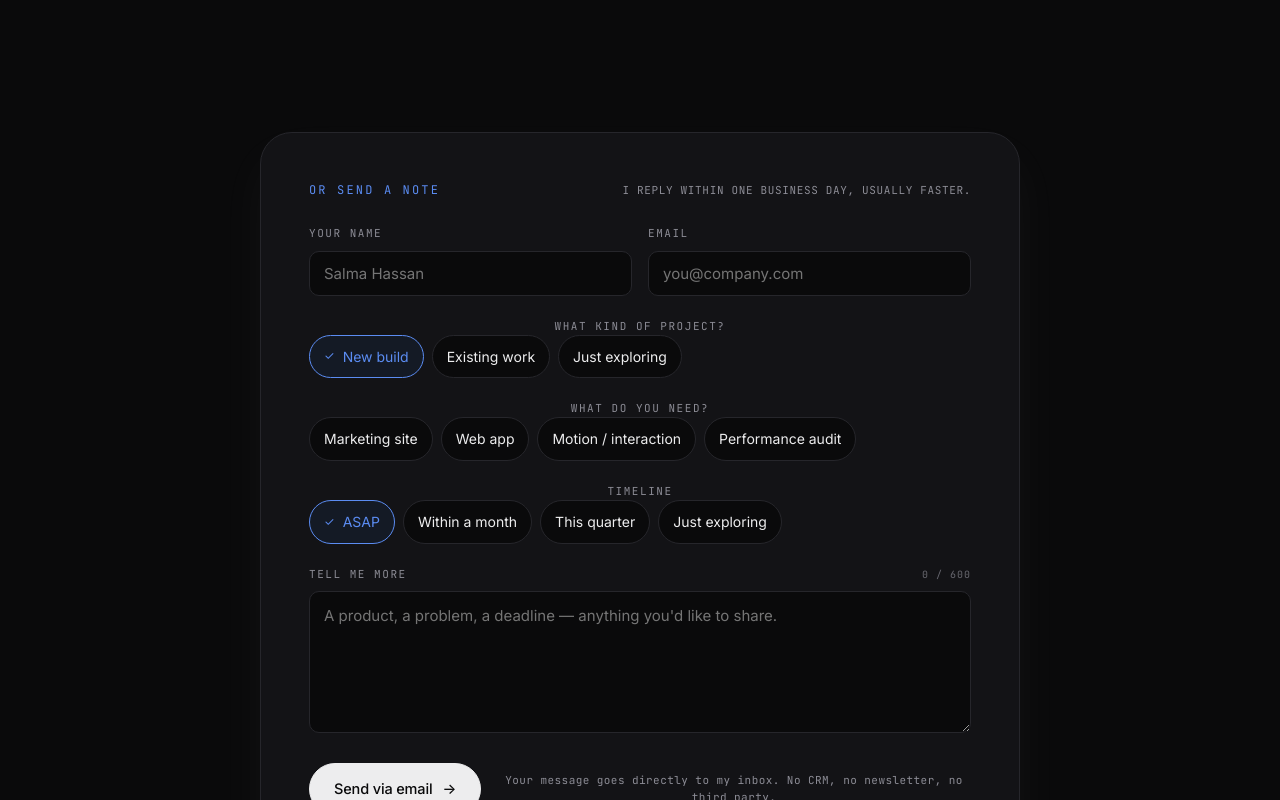
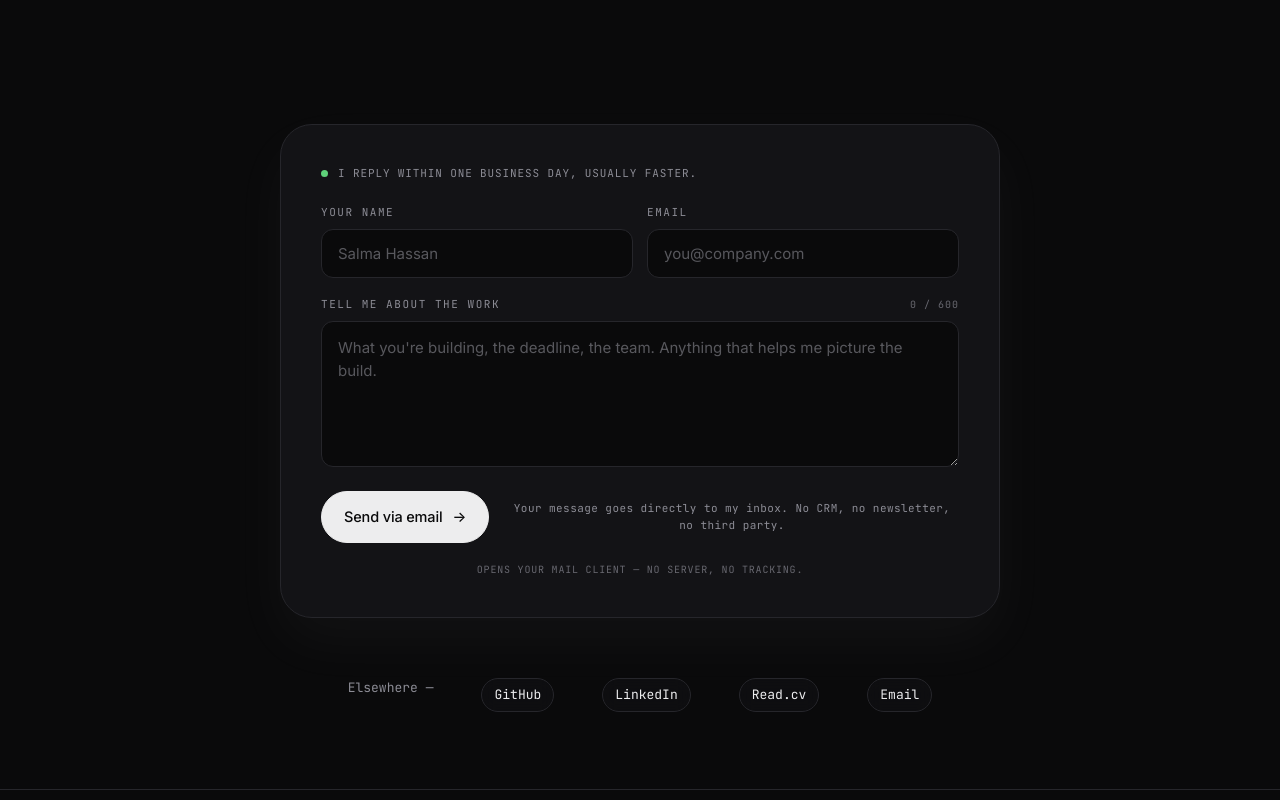
Before and after one commit to hussienessam04/portfolio, a Next.js app: page /en in a window 1280 px wide. Shown: the part 7860-8660 px from the top of the page. Built offline with nearby package versions, Linux system fonts and the light colour scheme.

Commit message:
refactor: simplify ContactForm (drop chip selectors, keep only name+email+message) + cleaner editorial layout

```diff
--- a/messages/ar.json
+++ b/messages/ar.json
@@ -146,33 +146,12 @@
     ]
   },
   "contactForm": {
-    "eyebrow": "أو أرسل ملاحظة",
     "nameLabel": "اسمك",
     "namePlaceholder": "سلمى حسن",
     "emailLabel": "البريد",
     "emailPlaceholder": "you@company.com",
-    "typeLabel": "ما نوع المشروع؟",
-    "typeOptions": [
-      { "value": "new", "label": "بناء جديد" },
-      { "value": "existing", "label": "عمل قائم" },
-      { "value": "exploring", "label": "استكشاف فقط" }
-    ],
-    "scopeLabel": "ماذا تحتاج؟",
-    "scopeOptions": [
-      { "value": "site", "label": "موقع تسويقي" },
-      { "value": "app", "label": "تطبيق ويب" },
-      { "value": "motion", "label": "حركة / تفاعل" },
-      { "value": "audit", "label": "تدقيق أداء" }
-    ],
-    "timelineLabel": "الجدول الزمني",
-    "timelineOptions": [
-      { "value": "asap", "label": "في أسرع وقت" },
-      { "value": "month", "label": "خلال شهر" },
-      { "value": "quarter", "label": "هذا الربع" },
-      { "value": "exploring", "label": "استكشاف فقط" }
-    ],
-    "messageLabel": "أخبرني المزيد",
-    "messagePlaceholder": "منتج، مشكلة، موعد نهائي — أي شيء تودّ مشاركته.",
+    "messageLabel": "أخبرني عن العمل",
+    "messagePlaceholder": "ما الذي تبنيه، الموعد النهائي، الفريق. أي شيء يساعدني على تصوّر المشروع.",
     "submitLabel": "أرسل عبر البريد",
     "submitHint": "يفتح تطبيق البريد — بلا خادم، بلا تتبّع.",
     "privacyNote": "رسالتك تصل إلى بريدي مباشرة. بلا CRM، بلا نشرة، بلا طرف ثالث.",
--- a/messages/en.json
+++ b/messages/en.json
@@ -180,33 +180,12 @@
     ]
   },
   "contactForm": {
-    "eyebrow": "Or send a note",
     "nameLabel": "Your name",
     "namePlaceholder": "Salma Hassan",
     "emailLabel": "Email",
     "emailPlaceholder": "you@company.com",
-    "typeLabel": "What kind of project?",
-    "typeOptions": [
-      { "value": "new", "label": "New build" },
-      { "value": "existing", "label": "Existing work" },
-      { "value": "exploring", "label": "Just exploring" }
-    ],
-    "scopeLabel": "What do you need?",
-    "scopeOptions": [
-      { "value": "site", "label": "Marketing site" },
-      { "value": "app", "label": "Web app" },
-      { "value": "motion", "label": "Motion / interaction" },
-      { "value": "audit", "label": "Performance audit" }
-    ],
-    "timelineLabel": "Timeline",
-    "timelineOptions": [
-      { "value": "asap", "label": "ASAP" },
-      { "value": "month", "label": "Within a month" },
-      { "value": "quarter", "label": "This quarter" },
-      { "value": "exploring", "label": "Just exploring" }
-    ],
-    "messageLabel": "Tell me more",
-    "messagePlaceholder": "A product, a problem, a deadline — anything you'd like to share.",
+    "messageLabel": "Tell me about the work",
+    "messagePlaceholder": "What you're building, the deadline, the team. Anything that helps me picture the build.",
     "submitLabel": "Send via email",
     "submitHint": "Opens your mail client — no server, no tracking.",
     "privacyNote": "Your message goes directly to my inbox. No CRM, no newsletter, no third party.",
--- /dev/null
+++ b/spawn-dev.cjs
@@ -0,0 +1,5 @@
+require('child_process').spawn(
+  process.execPath,
+  ['./node_modules/next/dist/bin/next', 'dev', '-p', '3737'],
+  { detached: true, stdio: 'ignore', cwd: __dirname, env: { ...process.env, BROWSER: 'none' } }
+).unref();
--- a/src/app/[locale]/page.tsx
+++ b/src/app/[locale]/page.tsx
@@ -21,11 +21,8 @@ export default async function HomePage({ params }: { params: Promise<{ locale: s
   const testimonials = m.testimonials as { eyebrow: string; items: Array<{ quote: string; name: string; role: string }> };
   const contact = m.contact as { eyebrow: string; headline: string[]; headlineSerif: string; headlineAcc: string; ctaStart: string; ctaReview: string; elsewhere: string; channels: string[] };
   const contactForm = m.contactForm as {
-    eyebrow: string; nameLabel: string; namePlaceholder: string;
+    nameLabel: string; namePlaceholder: string;
     emailLabel: string; emailPlaceholder: string;
-    typeLabel: string; typeOptions: Array<{ value: string; label: string }>;
-    scopeLabel: string; scopeOptions: Array<{ value: string; label: string }>;
-    timelineLabel: string; timelineOptions: Array<{ value: string; label: string }>;
     messageLabel: string; messagePlaceholder: string;
     submitLabel: string; submitHint: string;
     privacyNote: string; responseNote: string;
@@ -360,17 +357,10 @@ export default async function HomePage({ params }: { params: Promise<{ locale: s
             })}
           </h2>
           <ContactForm
-            eyebrow={contactForm.eyebrow}
             nameLabel={contactForm.nameLabel}
             namePlaceholder={contactForm.namePlaceholder}
             emailLabel={contactForm.emailLabel}
             emailPlaceholder={contactForm.emailPlaceholder}
-            typeLabel={contactForm.typeLabel}
-            typeOptions={contactForm.typeOptions as Array<{ value: string; label: string }>}
-            scopeLabel={contactForm.scopeLabel}
-            scopeOptions={contactForm.scopeOptions as Array<{ value: string; label: string }>}
-            timelineLabel={contactForm.timelineLabel}
-            timelineOptions={contactForm.timelineOptions as Array<{ value: string; label: string }>}
             messageLabel={contactForm.messageLabel}
             messagePlaceholder={contactForm.messagePlaceholder}
             submitLabel={contactForm.submitLabel}
--- a/src/components/ContactForm.tsx
+++ b/src/components/ContactForm.tsx
@@ -2,20 +2,11 @@
 
 import { useState, type FormEvent } from 'react';
 
-type Option = { value: string; label: string };
-
 type Props = {
-  eyebrow: string;
   nameLabel: string;
   namePlaceholder: string;
   emailLabel: string;
   emailPlaceholder: string;
-  typeLabel: string;
-  typeOptions: Option[];
-  scopeLabel: string;
-  scopeOptions: Option[];
-  timelineLabel: string;
-  timelineOptions: Option[];
   messageLabel: string;
   messagePlaceholder: string;
   submitLabel: string;
@@ -24,49 +15,24 @@ type Props = {
   responseNote: string;
 };
 
+const MAX = 600;
+
 export function ContactForm(props: Props) {
   const [name, setName] = useState('');
   const [email, setEmail] = useState('');
-  const [type, setType] = useState<string>(props.typeOptions[0]?.value ?? '');
-  const [scope, setScope] = useState<string[]>([]);
-  const [timeline, setTimeline] = useState<string>(props.timelineOptions[0]?.value ?? '');
   const [message, setMessage] = useState('');
-
-  const toggleScope = (value: string) => {
-    setScope((prev) =>
-      prev.includes(value) ? prev.filter((v) => v !== value) : [...prev, value]
-    );
-  };
 
   const onSubmit = (e: FormEvent<HTMLFormElement>) => {
     e.preventDefault();
-    const scopeLabel = scope
-      .map((v) => props.scopeOptions.find((o) => o.value === v)?.label)
-      .filter(Boolean)
-      .join(', ');
-    const typeLabel = props.typeOptions.find((o) => o.value === type)?.label ?? type;
-    const timelineLabel = props.timelineOptions.find((o) => o.value === timeline)?.label ?? timeline;
-
-    const body = [
-      message,
-      '',
-      `— ${name} · ${email}`,
-      '',
-      `Type: ${typeLabel}`,
-      scope.length ? `Scope: ${scopeLabel}` : null,
-      `Timeline: ${timelineLabel}`,
-    ]
-      .filter(Boolean)
-      .join('\n');
-
+    const body = `${message}\n\n— ${name}\n${email}`;
     const subject = encodeURIComponent(`Project note from ${name || 'a visitor'}`);
     window.location.href = `mailto:hello@hussien.dev?subject=${subject}&body=${encodeURIComponent(body)}`;
   };
 
   return (
     <form className="contact-form" onSubmit={onSubmit}>
-      <div className="contact-form-head">
-        <p className="eyebrow">{props.eyebrow}</p>
+      <div className="contact-form-note-row">
+        <span className="contact-form-note-pulse" aria-hidden="true" />
         <p className="contact-form-note">{props.responseNote}</p>
       </div>
 
@@ -97,72 +63,18 @@ export function ContactForm(props: Props) {
         </label>
       </div>
 
-      <fieldset className="cf-field">
-        <legend className="cf-label">{props.typeLabel}</legend>
-        <div className="cf-chips">
-          {props.typeOptions.map((o) => (
-            <label key={o.value} className={`cf-chip${type === o.value ? ' is-on' : ''}`}>
-              <input
-                type="radio"
-                name="type"
-                value={o.value}
-                checked={type === o.value}
-                onChange={() => setType(o.value)}
-                required
-              />
-              <span>{o.label}</span>
-            </label>
-          ))}
-        </div>
-      </fieldset>
-
-      <fieldset className="cf-field">
-        <legend className="cf-label">{props.scopeLabel}</legend>
-        <div className="cf-chips">
-          {props.scopeOptions.map((o) => (
-            <label key={o.value} className={`cf-chip${scope.includes(o.value) ? ' is-on' : ''}`}>
-              <input
-                type="checkbox"
-                value={o.value}
-                checked={scope.includes(o.value)}
-                onChange={() => toggleScope(o.value)}
-              />
-              <span>{o.label}</span>
-            </label>
-          ))}
-        </div>
-      </fieldset>
-
-      <fieldset className="cf-field">
-        <legend className="cf-label">{props.timelineLabel}</legend>
-        <div className="cf-chips">
-          {props.timelineOptions.map((o) => (
-            <label key={o.value} className={`cf-chip${timeline === o.value ? ' is-on' : ''}`}>
-              <input
-                type="radio"
-                name="timeline"
-                value={o.value}
-                checked={timeline === o.value}
-                onChange={() => setTimeline(o.value)}
-              />
-              <span>{o.label}</span>
-            </label>
-          ))}
-        </div>
-      </fieldset>
-
       <label className="cf-field">
         <span className="cf-label">
           {props.messageLabel}
-          <span className="cf-counter">{message.length} / 600</span>
+          <span className="cf-counter" aria-live="polite">{message.length} / {MAX}</span>
         </span>
         <textarea
           name="message"
           value={message}
-          onChange={(e) => setMessage(e.target.value.slice(0, 600))}
+          onChange={(e) => setMessage(e.target.value.slice(0, MAX))}
           placeholder={props.messagePlaceholder}
           rows={5}
-          maxLength={600}
+          maxLength={MAX}
           required
         />
       </label>
@@ -173,6 +85,7 @@ export function ContactForm(props: Props) {
         </button>
         <p className="contact-form-privacy">{props.privacyNote}</p>
       </div>
+
       <p className="contact-form-subhint">{props.submitHint}</p>
     </form>
   );
--- a/src/styles/globals.css
+++ b/src/styles/globals.css
@@ -408,40 +408,35 @@ a:focus-visible, button:focus-visible, .magnetic:focus-visible { outline: 2px so
 @keyframes scrollX { from { transform: translateX(0); } to { transform: translateX(-50%); } }
 @media (max-width: 720px) { .testimonial-card { flex-basis: 320px; min-height: 220px; padding: 24px; } .testimonial-card blockquote { font-size: 16px; } }
 
-/* ═══ CONTACT FORM — editorial 2-col with chip selectors ═══ */
-.contact-form { max-inline-size: 760px; margin: 56px auto 0; padding: clamp(28px, 4vw, 48px); border-radius: var(--radius-xl); background: var(--surface); border: 1px solid var(--border); display: flex; flex-direction: column; gap: 22px; box-shadow: 0 24px 48px color-mix(in oklab, var(--fg) 4%, transparent); position: relative; }
-.contact-form-head { display: flex; align-items: baseline; justify-content: space-between; gap: 16px; flex-wrap: wrap; margin-block-end: 4px; }
-.contact-form-head .eyebrow { margin: 0; }
-.contact-form-note { margin: 0; font-family: var(--font-mono); font-size: 11px; letter-spacing: 0.06em; text-transform: uppercase; color: var(--muted); }
-.contact-form-row { display: grid; grid-template-columns: 1fr 1fr; gap: 16px; }
+/* ═══ CONTACT FORM — minimal: name + email + message ═══ */
+.contact-form { max-inline-size: 720px; margin: 48px auto 0; padding: clamp(24px, 4vw, 40px); border-radius: var(--radius-xl); background: var(--surface); border: 1px solid var(--border); display: flex; flex-direction: column; gap: 18px; box-shadow: 0 24px 56px color-mix(in oklab, var(--fg) 4%, transparent); position: relative; }
+.contact-form-note-row { display: flex; align-items: center; gap: 10px; padding-block-end: 4px; }
+.contact-form-note-pulse { width: 7px; height: 7px; border-radius: 50%; background: #5fd17a; box-shadow: 0 0 0 0 color-mix(in oklab, #5fd17a 50%, transparent); animation: contactPulse 2.4s var(--ease) infinite; flex-shrink: 0; }
+.contact-form-note { margin: 0; font-family: var(--font-mono); font-size: 11px; letter-spacing: 0.08em; text-transform: uppercase; color: var(--muted); }
+@keyframes contactPulse { 0% { box-shadow: 0 0 0 0 color-mix(in oklab, #5fd17a 50%, transparent); } 70% { box-shadow: 0 0 0 8px transparent; } 100% { box-shadow: 0 0 0 0 transparent; } }
+.contact-form-row { display: grid; grid-template-columns: 1fr 1fr; gap: 14px; }
 .cf-field { display: flex; flex-direction: column; gap: 8px; padding: 0; border: 0; margin: 0; min-width: 0; }
 .cf-field > .cf-label { display: flex; align-items: baseline; justify-content: space-between; gap: 12px; font-family: var(--font-mono); font-size: 11px; letter-spacing: 0.14em; text-transform: uppercase; color: var(--muted); }
 .cf-counter { font-family: var(--font-mono); font-size: 10px; letter-spacing: 0.1em; color: color-mix(in oklab, var(--muted) 70%, transparent); }
 .cf-field input[type="text"], .cf-field input[type="email"], .cf-field textarea {
-  font-family: var(--font-body); font-size: 15px; padding: 12px 14px;
-  background: var(--bg); color: var(--fg); border: 1px solid var(--border); border-radius: 10px;
+  font-family: var(--font-body); font-size: 15px; padding: 14px 16px;
+  background: var(--bg); color: var(--fg); border: 1px solid var(--border); border-radius: 12px;
   transition: border-color var(--motion) var(--ease), background var(--motion) var(--ease), box-shadow var(--motion) var(--ease);
-  resize: vertical; min-height: 44px;
+  resize: vertical; min-height: 48px;
+  font-feature-settings: 'ss01' on, 'cv11' on;
 }
 .cf-field input:focus, .cf-field textarea:focus { outline: none; border-color: var(--accent); background: color-mix(in oklab, var(--accent) 4%, var(--bg)); box-shadow: 0 0 0 4px color-mix(in oklab, var(--accent) 18%, transparent); }
-.cf-field textarea { min-height: 132px; line-height: 1.55; }
+.cf-field input::placeholder, .cf-field textarea::placeholder { color: color-mix(in oklab, var(--muted) 60%, transparent); }
+.cf-field textarea { min-height: 140px; line-height: 1.55; resize: vertical; }
 
-/* Chip selectors (radio + checkbox) — visually identical, behavior differs */
-.cf-chips { display: flex; flex-wrap: wrap; gap: 8px; }
-.cf-chip { position: relative; display: inline-flex; align-items: center; gap: 8px; padding: 10px 14px; border: 1px solid var(--border); border-radius: 999px; background: var(--bg); color: var(--fg); font-family: var(--font-body); font-size: 14px; cursor: pointer; user-select: none; transition: border-color var(--motion) var(--ease), background var(--motion) var(--ease), color var(--motion) var(--ease); }
-.cf-chip input { position: absolute; opacity: 0; pointer-events: none; inset: 0; }
-.cf-chip:hover { border-color: var(--accent); color: var(--accent); }
-.cf-chip:has(input:checked), .cf-chip.is-on { border-color: var(--accent); background: color-mix(in oklab, var(--accent) 14%, var(--bg)); color: var(--accent); }
-.cf-chip:has(input:focus-visible) { box-shadow: 0 0 0 3px color-mix(in oklab, var(--accent) 25%, transparent); }
-.cf-chip:has(input:checked)::before { content: "✓"; font-size: 12px; }
-
-.contact-form-footer { display: flex; align-items: center; gap: 16px; flex-wrap: wrap; margin-block-start: 8px; }
+.contact-form-footer { display: flex; align-items: center; gap: 16px; flex-wrap: wrap; margin-block-start: 6px; }
+.contact-form-footer .btn { padding: 14px 22px; }
 .contact-form-privacy { margin: 0; font-family: var(--font-mono); font-size: 11px; letter-spacing: 0.04em; color: var(--muted); flex: 1 1 240px; }
-.contact-form-subhint { margin: 0; font-family: var(--font-mono); font-size: 10px; letter-spacing: 0.08em; text-transform: uppercase; color: color-mix(in oklab, var(--muted) 70%, transparent); }
+.contact-form-subhint { margin: 0; font-family: var(--font-mono); font-size: 10px; letter-spacing: 0.08em; text-transform: uppercase; color: color-mix(in oklab, var(--muted) 70%, transparent); text-align: center; }
 
 @media (max-width: 560px) {
   .contact-form-row { grid-template-columns: 1fr; }
-  .contact-form { padding: 24px; border-radius: var(--radius-lg); }
+  .contact-form { padding: 22px; border-radius: var(--radius-lg); }
 }
 
 /* ═══ contact channels — liquid glass ═══ */
```
